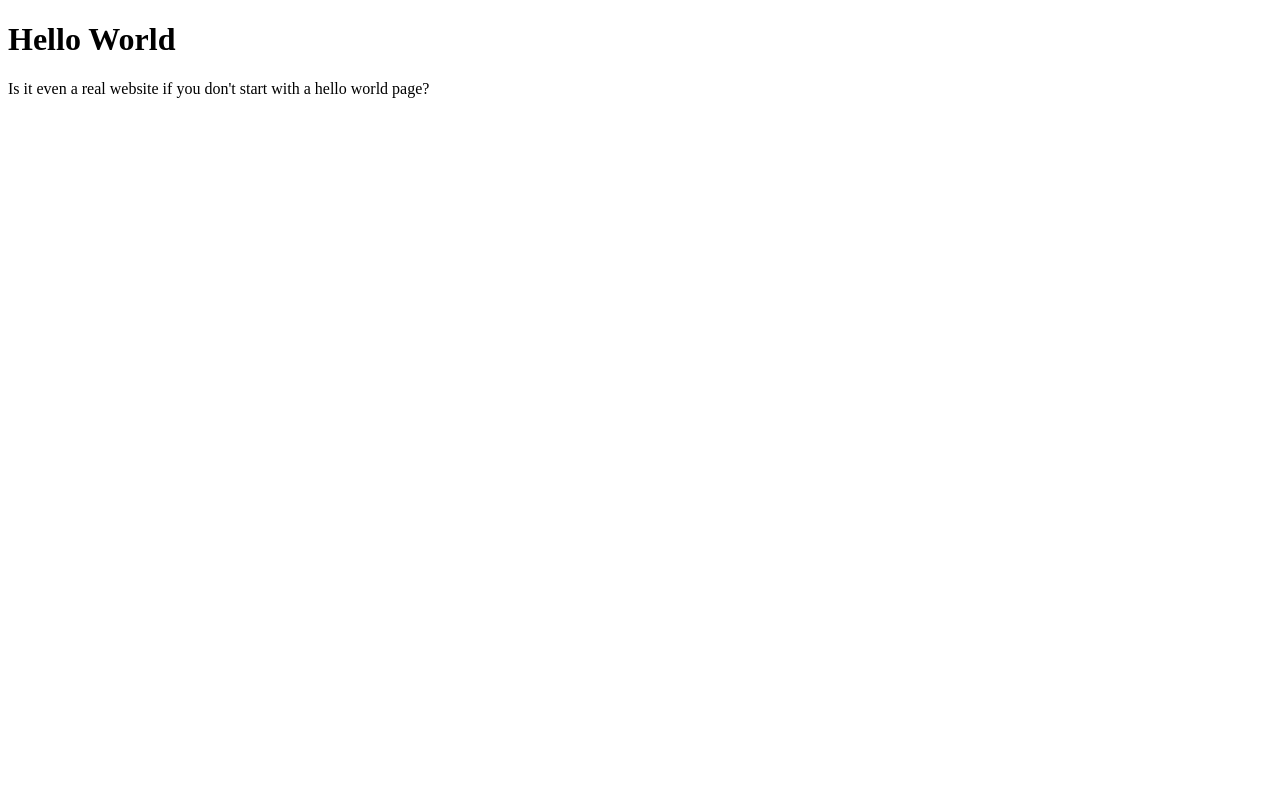
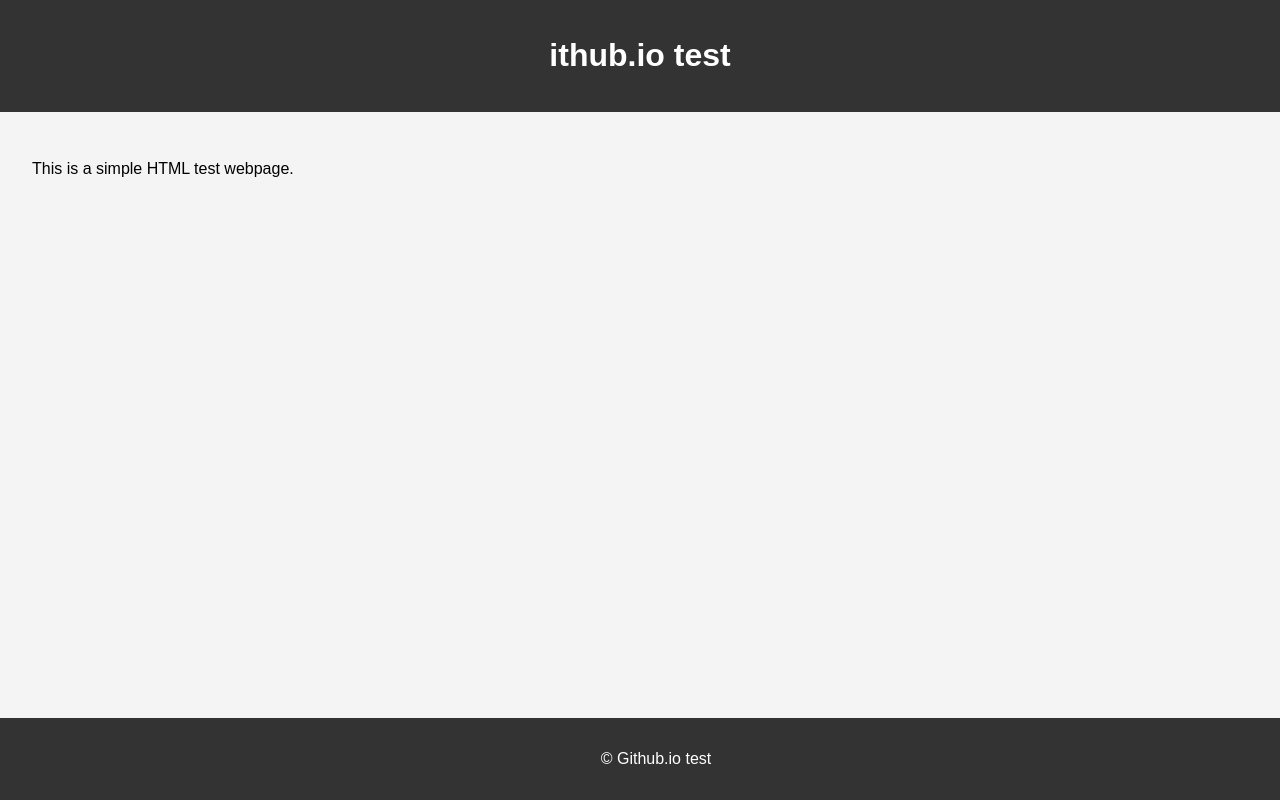
Before and after one commit to LomTong/LomTong.github.io, a plain HTML site: page index.html in a window 1280 px wide. Drawn offline with Linux system fonts and the light colour scheme.

Commit message:
Update index.html
removing all trace of anything constructive

```diff
--- a/index.html
+++ b/index.html
@@ -1,7 +1,45 @@
 <!DOCTYPE html>
-<html>
+<html lang="en">
+<head>
+    <meta charset="UTF-8">
+    <meta name="viewport" content="width=device-width, initial-scale=1.0">
+    <title>Test Webpage</title>
+    <style>
+        body {
+            font-family: Arial, sans-serif;
+            margin: 0;
+            padding: 0;
+            background-color: #f4f4f4;
+        }
+        header {
+            background-color: #333;
+            color: #fff;
+            padding: 1rem;
+            text-align: center;
+        }
+        main {
+            padding: 2rem;
+        }
+        footer {
+            background-color: #333;
+            color: #fff;
+            text-align: center;
+            padding: 1rem;
+            position: fixed;
+            width: 100%;
+            bottom: 0;
+        }
+    </style>
+</head>
 <body>
-<h1>Hello World</h1>
-<p>Is it even a real website if you don't start with a hello world page?</p>
+    <header>
+        <h1>ithub.io test</h1>
+    </header>
+    <main>
+        <p>This is a simple HTML test webpage. </p>
+    </main>
+    <footer>
+        <p>&copy; Github.io test</p>
+    </footer>
 </body>
 </html>
```
